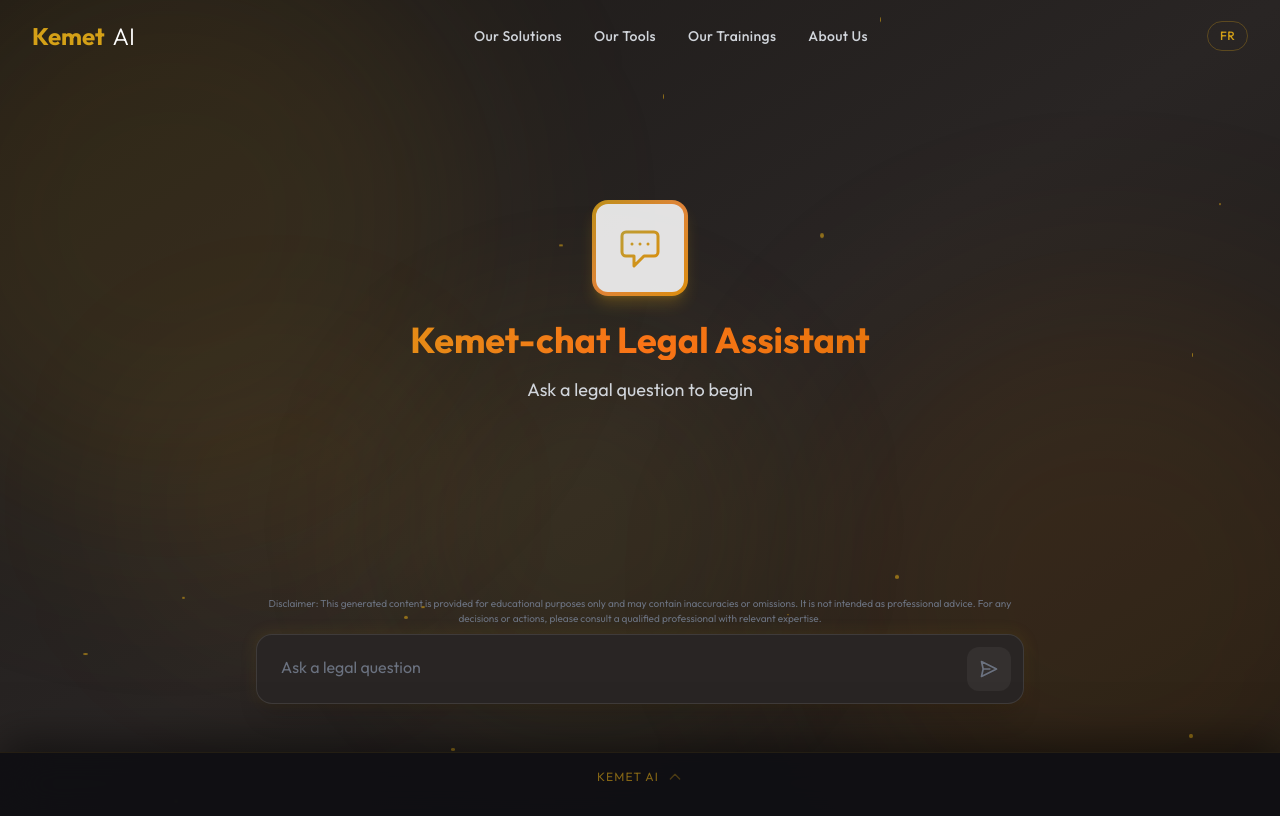
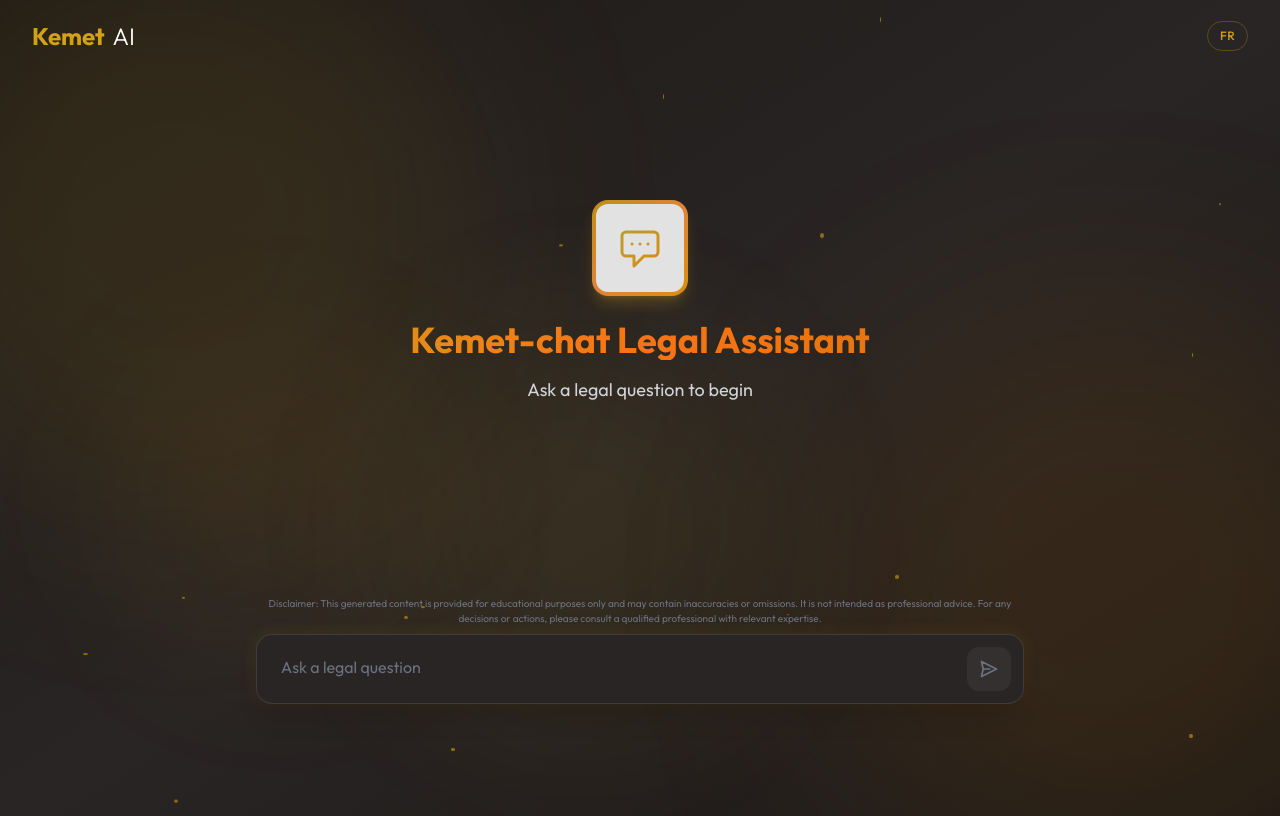
Before and after one commit to A-Njock/KEMET-AI, a React (Vite) app: page /chatbot in a window 1280 px wide. Built offline with nearby package versions, Linux system fonts and the light colour scheme.

Commit message:
Refactor: Simplify Chatbot Interface (No Footer, Simple Header)

```diff
--- a/src/components/Header.tsx
+++ b/src/components/Header.tsx
@@ -4,9 +4,10 @@
 
 interface HeaderProps {
   theme?: 'light' | 'dark';
+  simple?: boolean;
 }
 
-export default function Header({ theme = 'dark' }: HeaderProps) {
+export default function Header({ theme = 'dark', simple = false }: HeaderProps) {
   const { t, i18n } = useTranslation();
   const [isScrolled, setIsScrolled] = useState(false);
   const [isMobileMenuOpen, setIsMobileMenuOpen] = useState(false);
@@ -45,6 +46,7 @@
         </Link>
 
         {/* Desktop Navigation */}
+        {!simple && (
           <nav className="hidden md:flex items-center gap-8">
             <Link
               to="/solutions"
@@ -71,6 +73,7 @@
               {t('nav_about')}
             </Link>
           </nav>
+        )}
 
         {/* Mobile Actions (Lang + Menu) */}
         <div className="flex items-center gap-4">
@@ -86,6 +89,7 @@
           </button>
 
           {/* Mobile Menu Button */}
+          {!simple && (
             <button
               className={`md:hidden p-2 transition-colors ${theme === 'light' ? 'text-gray-900' : 'text-gold'}`}
               onClick={() => setIsMobileMenuOpen(!isMobileMenuOpen)}
@@ -98,6 +102,7 @@
                 )}
               </svg>
             </button>
+          )}
         </div>
 
         {/* Mobile Menu Overlay */}
--- a/src/pages/Chatbot.tsx
+++ b/src/pages/Chatbot.tsx
@@ -1,6 +1,5 @@
 import { useState, useRef, useEffect } from 'react';
 import Header from '../components/Header';
-import Footer from '../components/Footer';
 import { useTranslation } from 'react-i18next';
 import { chatbot } from '../lib/api';
 
@@ -94,7 +93,7 @@
         ))}
       </div>
 
-      <Header theme="dark" />
+      <Header theme="dark" simple={true} />
 
       <main className="flex-1 flex flex-col max-w-4xl w-full mx-auto relative z-10 pt-24">
         <div className="flex-1 overflow-y-auto px-4 py-6 pb-24 scrollbar-thin scrollbar-thumb-gold/20 scrollbar-track-transparent">
@@ -242,7 +241,6 @@
           </div>
         </div>
       </main>
-      <Footer />
     </div>
   );
 }
```
Lines whose indentation alone changed are shown as unchanged.
